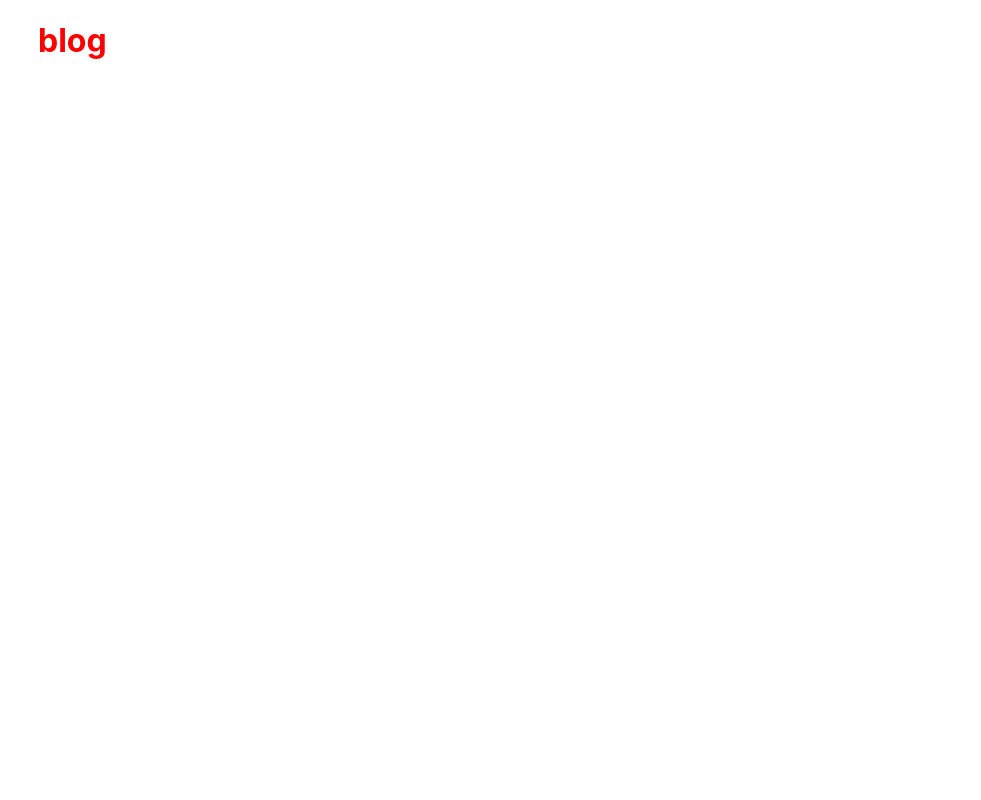
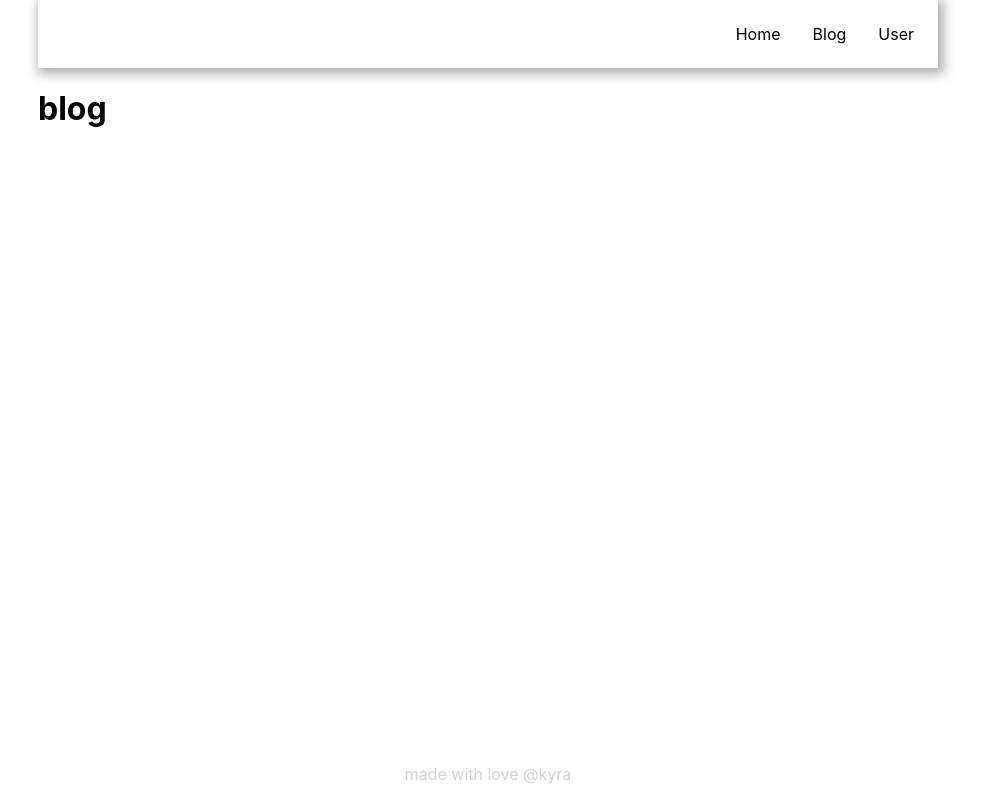
Before and after one commit to kyraongithub/basic-nextjs, a Next.js app: page /blog in a window 1280 px wide. Shown: the whole page, without its empty margins (152-1133 px from the left). Built offline with nearby package versions, Linux system fonts and the light colour scheme.

Commit message:
Layout
Create layout page

```diff
--- /dev/null
+++ b/components/Layout/Layout.module.css
@@ -0,0 +1,9 @@
+.container {
+  height: 100vh;
+  display: flex;
+  flex-direction: column;
+}
+
+.content {
+  flex: 1;
+}
--- /dev/null
+++ b/components/Layout/index.js
@@ -0,0 +1,26 @@
+import Head from "next/head";
+import Header from "../header";
+import Footer from "../Footer";
+import styles from "./Layout.module.css";
+
+// for typescript:
+// import { ReactNode } from "react";
+// interface LayoutProps {
+//   children: ReactNode;
+// }
+
+export default function Layout(props) {
+  const { children } = props;
+  return (
+    <div className={styles.container}>
+      <Head>
+        <title>Create Next App</title>
+        <meta name="description" content="Generated by create next app" />
+        <link rel="icon" href="/favicon.ico" />
+      </Head>
+      <Header />
+      <div className={styles.content}>{children}</div>
+      <Footer />
+    </div>
+  );
+}
--- a/pages/blog.js
+++ b/pages/blog.js
@@ -1,7 +1,9 @@
+import Layout from "../components/Layout";
+
 export default function blog() {
   return (
-    <div>
+    <Layout>
       <h1 className="title">blog</h1>
-    </div>
+    </Layout>
   );
 }
--- a/pages/users/detail.js
+++ b/pages/users/detail.js
@@ -1,7 +1,9 @@
+import Layout from "../../components/Layout";
+
 export default function detail() {
   return (
-    <div>
+    <Layout>
       <h1>detail</h1>
-    </div>
+    </Layout>
   );
 }
--- a/pages/users/index.js
+++ b/pages/users/index.js
@@ -1,7 +1,9 @@
+import Layout from "../../components/Layout";
+
 export default function users() {
   return (
-    <div>
+    <Layout>
       <h1>users</h1>
-    </div>
+    </Layout>
   );
 }
--- a/styles/globals.css
+++ b/styles/globals.css
@@ -6,6 +6,7 @@ body {
     Ubuntu, Cantarell, Fira Sans, Droid Sans, Helvetica Neue, sans-serif;
   max-width: 900px;
   margin: auto;
+  height: 100%;
 }
 
 a {
@@ -17,6 +18,6 @@ a {
   box-sizing: border-box;
 }
 
-.title {
-  color: red;
+#__next {
+  height: 100%;
 }
```
Also changed, not shown: pages/index.js (+4 -12 lines).
